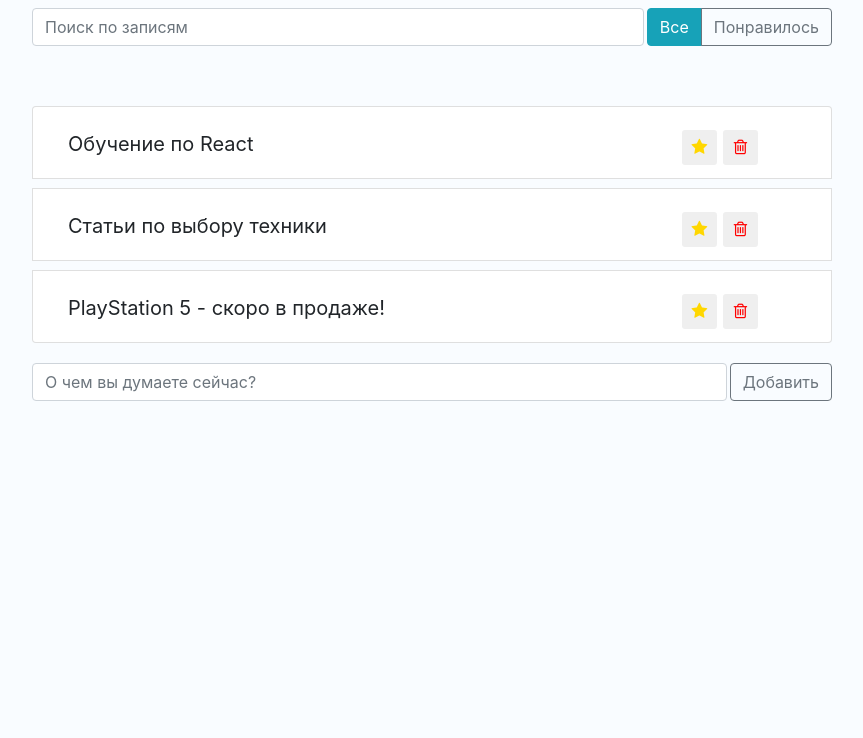
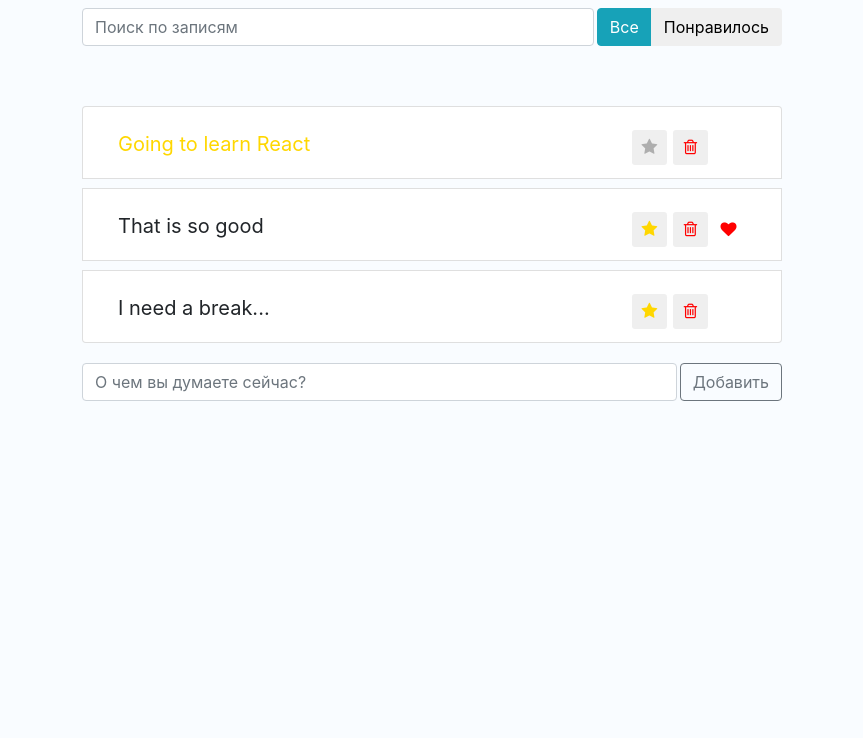
Before and after one commit to askhat09/ReactAppMicroblogging, a React app: page / in a window 1280 px wide. Shown: the part 62-800 px from the top of the page, without its empty margins (208-1071 px from the left). Built offline with nearby package versions, Linux system fonts and the light colour scheme.

Commit message:
finish app

```diff
--- a/src/components/app-header/app-header.js
+++ b/src/components/app-header/app-header.js
@@ -2,11 +2,13 @@ import React from "react";
 
 import "./app-header.css";
 
-const AppHeader = () => {
+const AppHeader = ({ liked, allPosts }) => {
   return (
     <div className="app-header">
       <h1>Асхат Сулейменов</h1>
-      <h2>5 записей, из них понравились 1</h2>
+      <h2>
+        {allPosts} записей, из них понравились {liked}
+      </h2>
     </div>
   );
 };
--- a/src/components/app/app.css
+++ b/src/components/app/app.css
@@ -3,5 +3,5 @@ body {
 }
 .app {
   margin: 15px auto;
-  max-width: 800px;
+  max-width: 700px;
 }
--- a/src/components/app/app.js
+++ b/src/components/app/app.js
@@ -1,4 +1,4 @@
-import React from "react";
+import React, { Component } from "react";
 import AppHeader from "../app-header/app-header";
 import SearchPanel from "../search-panel/search-panel";
 import PostStatusFilter from "../post-status-filter/post-status-filter";
@@ -7,25 +7,139 @@ import PostList from "../post-list/post-list";
 
 import "./app.css";
 
-const App = () => {
+export default class App extends Component {
+  constructor(props) {
+    super(props);
+    this.state = {
+      data: [
+        { label: "Going to learn React", important: true, like: false, id: 1 },
+        { label: "That is so good", important: false, like: true, id: 2 },
+        { label: "I need a break...", important: false, like: false, id: 3 }
+      ],
+      term: "",
+      filter: "all"
+    };
+    this.deleteItem = this.deleteItem.bind(this);
+    this.addItem = this.addItem.bind(this);
+    this.onToggleImportant = this.onToggleImportant.bind(this);
+    this.onToggleLiked = this.onToggleLiked.bind(this);
+    this.onUpdateSearch = this.onUpdateSearch.bind(this);
+    this.onFilterSelect = this.onFilterSelect.bind(this);
+    this.maxId = 4;
+  }
 
-  const data = [
-    {label: "Обучение по React", important: true, id: "onew"},
-    {label: "Статьи по выбору техники", important: false, id: "twofd"},
-    {label: "PlayStation 5 - скоро в продаже!", important: false, id: "threefd"}
-  ]
+  deleteItem(id) {
+    this.setState(({ data }) => {
+      const index = data.findIndex((elem) => elem.id === id);
 
-  return (
-    <div className="app">
-      <AppHeader />
-      <div className="search-panel d-flex">
-        <SearchPanel />
-        <PostStatusFilter />
+      const newArr = [...data.slice(0, index), ...data.slice(index + 1)];
+
+      return {
+        data: newArr
+      };
+    });
+  }
+
+  addItem(body) {
+    const newItem = {
+      label: body,
+      important: false,
+      id: this.maxId++
+    };
+    this.setState(({ data }) => {
+      const newArr = [...data, newItem];
+      return {
+        data: newArr
+      };
+    });
+  }
+
+  onToggleImportant(id) {
+    this.setState(({ data }) => {
+      const index = data.findIndex((elem) => elem.id === id);
+
+      const old = data[index];
+      const newItem = { ...old, important: !old.important };
+
+      const newArr = [
+        ...data.slice(0, index),
+        newItem,
+        ...data.slice(index + 1)
+      ];
+      return {
+        data: newArr
+      };
+    });
+  }
+
+  onToggleLiked(id) {
+    this.setState(({ data }) => {
+      const index = data.findIndex((elem) => elem.id === id);
+
+      const old = data[index];
+      const newItem = { ...old, like: !old.like };
+
+      const newArr = [
+        ...data.slice(0, index),
+        newItem,
+        ...data.slice(index + 1)
+      ];
+      return {
+        data: newArr
+      };
+    });
+  }
+
+  searchPost(items, term) {
+    if (term.length === 0) {
+      return items;
+    }
+
+    return items.filter((item) => {
+      return item.label.indexOf(term) > -1;
+    });
+  }
+
+  filterPost(items, filter) {
+    if (filter === "like") {
+      return items.filter((item) => item.like);
+    } else {
+      return items;
+    }
+  }
+
+  onUpdateSearch(term) {
+    this.setState({ term });
+  }
+
+  onFilterSelect(filter) {
+    this.setState({ filter });
+  }
+
+  render() {
+    const { data, term, filter } = this.state;
+
+    const liked = data.filter((item) => item.like).length;
+    const allPosts = data.length;
+    const visiblePosts = this.filterPost(this.searchPost(data, term), filter);
+    return (
+      <div className="app">
+        <AppHeader liked={liked} allPosts={allPosts} />
+        <div className="search-panel d-flex">
+          <SearchPanel onUpdateSearch={this.onUpdateSearch} />
+          <PostStatusFilter
+            filter={filter}
+            onFilterSelect={this.onFilterSelect}
+          />
+        </div>
+        <PostList
+          posts={visiblePosts}
+          onDelete={this.deleteItem}
+          onToggleImportant={this.onToggleImportant}
+          onToggleLiked={this.onToggleLiked}
+        />
+        <PostAddForm onAdd={this.addItem} />
       </div>
-      <PostList posts={data}/>
-      <PostAddForm />
-    </div>
-  )
+    );
+  }
 }
-
-export default App;
--- a/src/components/post-add-form/post-add-form.js
+++ b/src/components/post-add-form/post-add-form.js
@@ -1,20 +1,47 @@
-import React from "react";
+import React, { Component } from "react";
 
 import "./post-add-form.css";
 
-const PostAddForm = () => {
+export default class PostAddForm extends Component {
+  constructor(props) {
+    super(props);
+
+    this.state = {
+      text: ""
+    };
+
+    this.onSubmit = this.onSubmit.bind(this);
+    this.onValueChange = this.onValueChange.bind(this);
+  }
+
+  onSubmit(e) {
+    e.preventDefault();
+    this.props.onAdd(this.state.text);
+    this.setState({
+      text: ""
+    });
+  }
+
+  onValueChange(e) {
+    this.setState({
+      text: e.target.value
+    });
+  }
+
+  render() {
     return (
-    <form className="bottom-panel d-flex">
+      <form className="bottom-panel d-flex" onSubmit={this.onSubmit}>
         <input
           type="text"
           placeholder="О чем вы думаете сейчас?"
           className="form-control new-post-label"
+          onChange={this.onValueChange}
+          value={this.state.text}
         />
         <button type="submit" className="btn btn-outline-secondary">
           Добавить
         </button>
       </form>
     );
-};
-
-export default PostAddForm;
+  }
+}
--- a/src/components/post-list-item/post-list-item.js
+++ b/src/components/post-list-item/post-list-item.js
@@ -1,35 +1,17 @@
-import React, {Component} from "react";
+import React, { Component } from "react";
 
 import "./post-list-item.css";
 
 export default class PostListItem extends Component {
-
-  constructor(props) {
-    super(props);
-    this.state = {
-      important: false,
-      like: false
-    }
-    this.onImportant = this.onImportant.bind(this);
-    this.onLike = this.onLike.bind(this);
-  }
-
-  onImportant() {
-    this.setState(state => ({
-      important: !state.important
-    }));
-  }
-
-  onLike() {
-    this.setState(state => ({
-      like: !state.like
-    }));
-  }
-
   render() {
-    const {label} = this.props;
-    const {important, like} = this.state;
-
+    const {
+      label,
+      onDelete,
+      onToggleImportant,
+      onToggleLiked,
+      like,
+      important
+    } = this.props;
     let classNames = "app-list-item d-flex justify-content-between";
 
     if (important) {
@@ -41,19 +23,24 @@ export default class PostListItem extends Component {
     }
 
     return (
-
       <div className={classNames}>
-          <span onClick={this.onLike} className="app-list-item-label">{label}</span>
+        <span className="app-list-item-label" onClick={onToggleLiked}>
+          {label}
+        </span>
         <div className="d-flex justify-content-center align-items-center">
-            <button onClick={this.onImportant} className="btn-star btn-sm">
+          <button
+            type="button"
+            className="btn-star btn-sm"
+            onClick={onToggleImportant}
+          >
             <i className="fa fa-star"></i>
           </button>
-            <button className="btn-trash btn-sm">
+          <button type="button" className="btn-trash btn-sm" onClick={onDelete}>
             <i className="fa fa-trash-o"></i>
           </button>
           <i className="fa fa-heart"></i>
         </div>
       </div>
-      )
+    );
   }
 }
--- a/src/components/post-list/post-list.js
+++ b/src/components/post-list/post-list.js
@@ -3,23 +3,22 @@ import PostListItem from "../post-list-item/post-list-item";
 
 import "./post-list.css";
 
-const PostList = ({posts}) => {
-
-  const elements = posts.map( (item) => {
+const PostList = ({ posts, onDelete, onToggleImportant, onToggleLiked }) => {
+  const elements = posts.map((item) => {
+    const { id, ...itemProps } = item;
     return (
-      <li key={item.id} className="list-group-item">
+      <li key={id} className="list-group-item">
         <PostListItem
-          label={item.label}
-          important={item.important} />
+          {...itemProps}
+          onDelete={() => onDelete(id)}
+          onToggleImportant={() => onToggleImportant(id)}
+          onToggleLiked={() => onToggleLiked(id)}
+        />
       </li>
-    )
+    );
   });
 
-  return (
-    <ul className="app-list list-group">
-      {elements}
-    </ul>
-  )
-}
+  return <ul className="app-list list-group">{elements}</ul>;
+};
 
 export default PostList;
--- a/src/components/post-status-filter/post-status-filter.js
+++ b/src/components/post-status-filter/post-status-filter.js
@@ -1,16 +1,31 @@
 import React from "react";
+import { render } from "react-dom";
 
-const PostStatusFilter = () => {
-  return (
-    <div className="btn-group">
-      <button type="button" className="btn btn-info">
-        Все
-      </button>
-      <button type="button" className="btn btn-outline-secondary">
-        Понравилось
-      </button>
-    </div>
-  );
-};
+export default class PostStatusFilter extends React.Component {
+  constructor(props) {
+    super(props);
+    this.buttons = [
+      { name: "all", label: "Все" },
+      { name: "like", label: "Понравилось" }
+    ];
+  }
 
-export default PostStatusFilter;
+  render() {
+    const buttons = this.buttons.map(({ name, label }) => {
+      const { filter, onFilterSelect } = this.props;
+      const active = filter === name;
+      const clazz = active ? "btn-info" : "btin-outline-secondary";
+      return (
+        <button
+          key={name}
+          type="button"
+          className={`btn ${clazz}`}
+          onClick={() => onFilterSelect(name)}
+        >
+          {label}
+        </button>
+      );
+    });
+    return <div className="btn-group">{buttons}</div>;
+  }
+}
--- a/src/components/search-panel/search-panel.js
+++ b/src/components/search-panel/search-panel.js
@@ -1,15 +1,32 @@
-import React from "react";
+import React, { Component } from "react";
 
 import "./search-panel.css";
 
-const SearchPanel = () => {
+export default class SearchPanel extends Component {
+  constructor(props) {
+    super(props);
+    this.state = {
+      term: ""
+    };
+    this.onUpdateSearch = this.onUpdateSearch.bind(this);
+  }
+
+  onUpdateSearch(e) {
+    const term = e.target.value;
+
+    this.setState({ term });
+
+    this.props.onUpdateSearch(term);
+  }
+
+  render() {
     return (
       <input
         className="form-control search-input"
         type="text"
         placeholder="Поиск по записям"
+        onChange={this.onUpdateSearch}
       />
     );
-};
-
-export default SearchPanel;
+  }
+}
```
Lines whose indentation alone changed are shown as unchanged.
